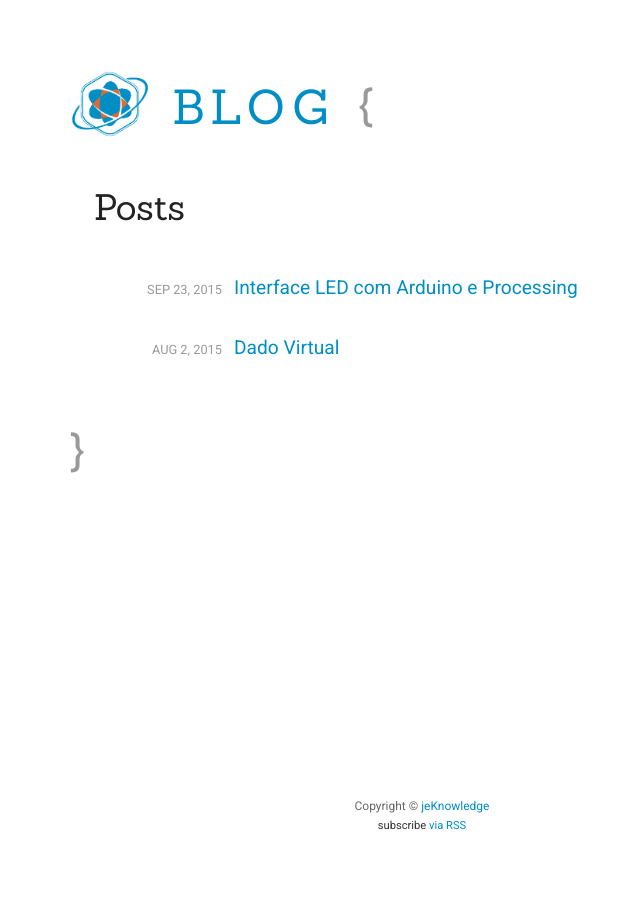
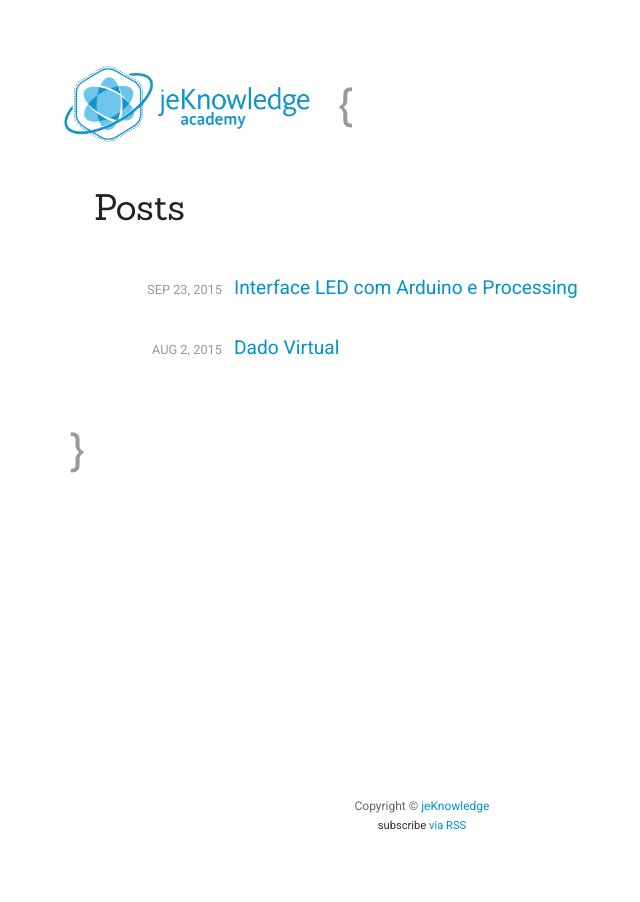
Before and after one commit to jeKnowledge/academy-articles, a Jekyll site: the page built from index.html, in a window 1280 px wide. Shown: the whole page, without its empty margins (218-858 px from the left). Built offline with Jekyll 4.4.1, drawn with Linux system fonts in a browser that asks for light colours.

Commit message:
Logo Fix

```diff
--- a/_includes/header.html
+++ b/_includes/header.html
@@ -1,7 +1,6 @@
 <header class="site-header">
   <h1>
     <a class="site-title" href="{{ site.baseurl }}/" title="{{ site.title }}" rel="home">
-      <img src="{{ site.url }}/img/logo.png" alt="Jeknowledge Academy"> BLOG
-    </a>
+      <img src="{{ site.url }}/img/jekA.png" alt="Jeknowledge Academy"> </a>
   </h1>
 </header>
--- a/css/style.css
+++ b/css/style.css
@@ -91,7 +91,7 @@ h3 {
 
 a {
 	background-color: transparent;
-	color: #008EC4;
+	color: #0293C9;
 	text-decoration: none;
 	transition: color .2s ease;
 }
@@ -355,7 +355,7 @@ img {
 
 .site-header {
 	margin-bottom: 2.5em;
-	margin-left: -2.5em;
+	margin-left: -3em;
 }
 
 .site-header h1 {
@@ -363,7 +363,7 @@ img {
 }
 
 .site-header img{
-	width: 80px;
+	height: 80px;
 	margin-bottom: -20px;
 }
 
```
Also changed, not shown: img/jekA.png (added).
